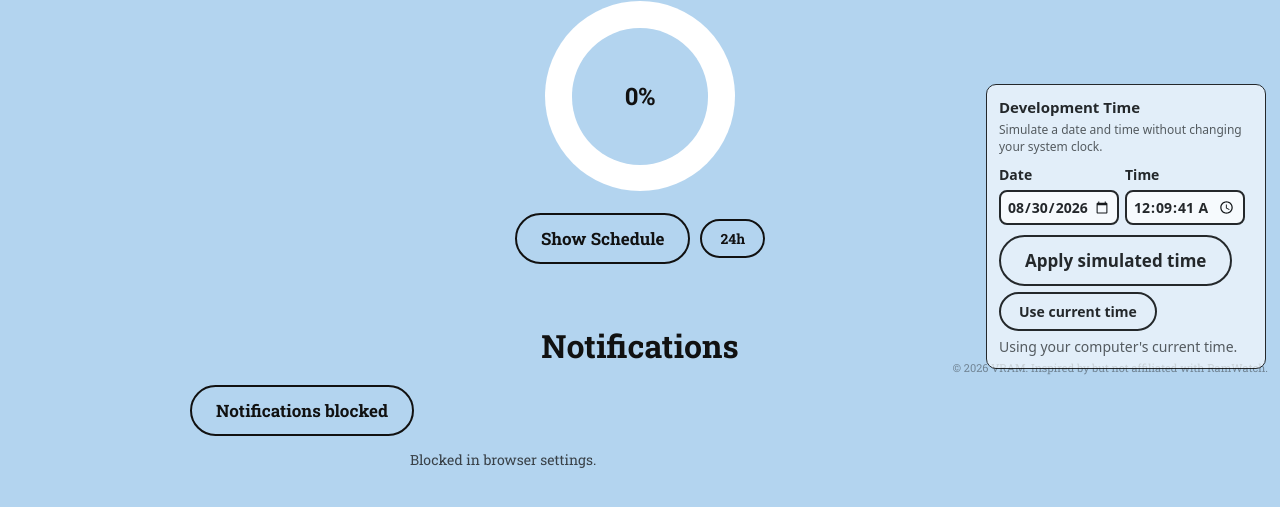
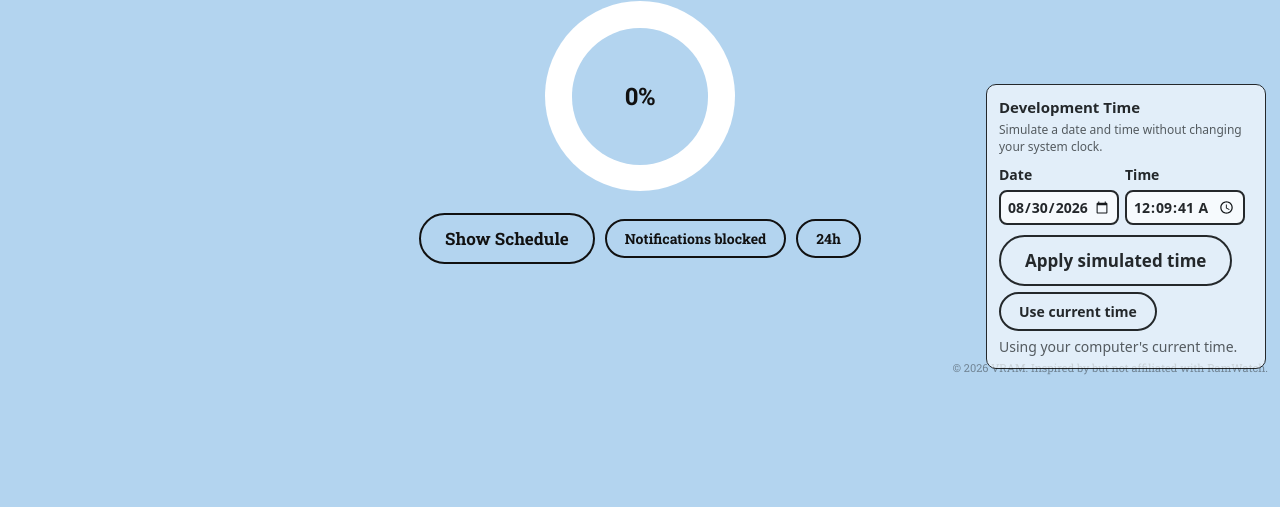
Before and after one commit to gaussiandistro/VRAM, a website built with Vite: page index.html in a window 1280 px wide. Shown: the part 417-924 px from the top of the page. After the commit the page ends 800 px from the top, so only its background shows below. Built offline with nearby package versions, Linux system fonts and the light colour scheme.

Commit message:
Update notification layout and bug fixes

```diff
--- a/index.html
+++ b/index.html
@@ -93,11 +93,21 @@
             Show Schedule
           </button>
 
+          <button
+            id="notifToggle"
+            class="clock-toggle"
+            type="button"
+            aria-pressed="false"
+          >
+            Enable Notifications
+          </button>
+
           <button id="clockToggle" class="clock-toggle" type="button" aria-pressed="false">
             24h
           </button>
 
         </div>
+
       </section>
 
       <!-- Lunch -->
@@ -127,16 +137,7 @@
 
       <!-- Notifications -->
       <section id="notifSection" class="notif-section">
-        <h2>Notifications</h2>
-
-        <button id="notifToggle" class="schedule-button" type="button" aria-pressed="false">
-          Enable Notifications
-        </button>
-
-        <p id="notifHint" class="notif-hint">
-          Get an alert when a period ends. Requires permission and works best with the app
-          installed.
-        </p>
+        <p id="notifHint" class="notif-hint hidden"></p>
 
         <div id="notifOptions" class="notif-options hidden">
           <label class="notif-option">
--- a/src/style.css
+++ b/src/style.css
@@ -209,7 +209,7 @@ body {
 .lunch-section,
 .notif-section,
 .schedule-section {
-  margin-top: 60px;
+  margin-top: 30px;
 }
 
 .notif-section h2 {
```
Lines whose indentation alone changed are shown as unchanged.
